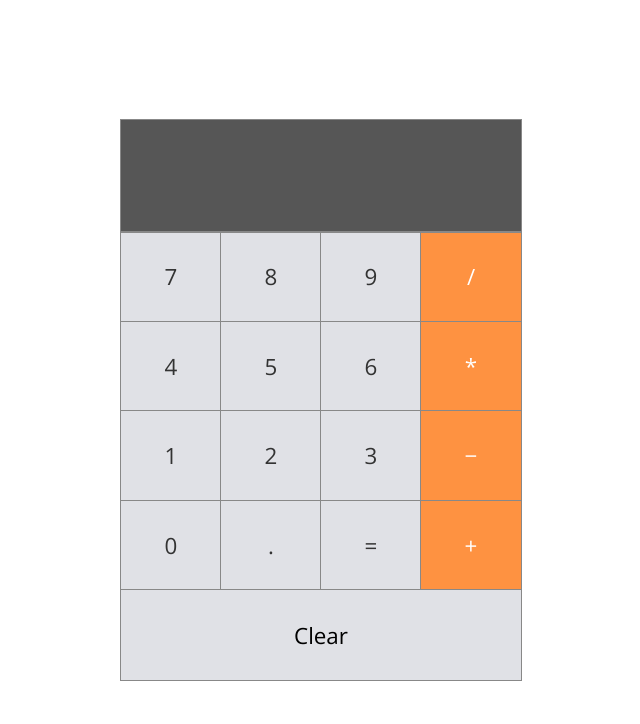
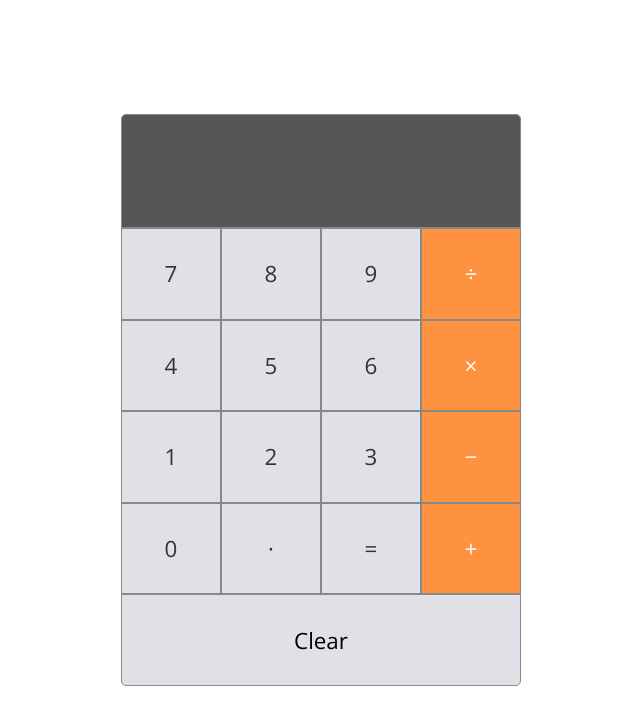
Before and after one commit to nataliecardot/react-calc, a React (Create React App) app: page / in a window 1280 px wide. Shown: the top 724 px of the page, without its empty margins (319-959 px from the left). Built offline with nearby package versions, Linux system fonts and the light colour scheme.

Commit message:
Make various styling  changes throughout

```diff
--- a/src/App.js
+++ b/src/App.js
@@ -1,16 +1,17 @@
-import React, { Component } from "react";
-import "./App.css";
-import { Button } from "./components/Button";
-import { Input } from "./components/Input";
-import { ClearButton } from "./components/ClearButton";
-import * as math from "mathjs";
+import React, { Component } from 'react';
+import './App.css';
+import { Button } from './components/Button';
+import { Input } from './components/Input';
+import { ClearButton } from './components/ClearButton';
+import * as math from 'mathjs';
+import { unregisterDecorator } from 'handlebars';
 
 class App extends Component {
   constructor(props) {
     /* Have to call super because extending component class */
     super(props);
     this.state = {
-      input: ""
+      input: ''
     };
   }
 
@@ -24,22 +25,38 @@ class App extends Component {
     this.setState({ input: math.evaluate(this.state.input) });
   };
 
+  // Using this so a middle dot can be used, which is perfectly vertically aligned, unlike period
+  handleDecimalPoint = () => {
+    this.setState({ input: this.state.input + '.' });
+  };
+
+  // Using this so a division symbol can be used
+  handleDivisionSymbol = () => {
+    this.setState({ input: this.state.input + '/' });
+  };
+
+  // Using this so a multiplication symbol can be used
+  handleMultiplicationSymbol = () => {
+    this.setState({ input: this.state.input + '*' });
+  };
+
   render() {
     return (
       <div className="app">
         <div className="calc-wrapper">
           <Input input={this.state.input}></Input>
           <div className="row">
+            {/* Multi-line edit with Ctrl + D */}
             <Button handleClick={this.addToInput}>7</Button>
             <Button handleClick={this.addToInput}>8</Button>
             <Button handleClick={this.addToInput}>9</Button>
-            <Button handleClick={this.addToInput}>/</Button>
+            <Button handleClick={() => this.handleDivisionSymbol()}>÷</Button>
           </div>
           <div className="row">
             <Button handleClick={this.addToInput}>4</Button>
             <Button handleClick={this.addToInput}>5</Button>
             <Button handleClick={this.addToInput}>6</Button>
-            <Button handleClick={this.addToInput}>*</Button>
+            <Button handleClick={() => this.handleMultiplicationSymbol()}>×</Button>
           </div>
           <div className="row">
             <Button handleClick={this.addToInput}>1</Button>
@@ -49,13 +66,13 @@ class App extends Component {
           </div>
           <div className="row">
             <Button handleClick={this.addToInput}>0</Button>
-            <Button handleClick={this.addToInput}>.</Button>
+            <Button handleClick={() => this.handleDecimalPoint()}>·</Button>
             <Button handleClick={() => this.handleEqualsSign()}>=</Button>
             <Button handleClick={this.addToInput}>+</Button>
           </div>
           <div className="row">
             {/* Inline functions create a new function on every render; potential performance hit */}
-            <ClearButton handleClear={() => this.setState({ input: "" })}>
+            <ClearButton handleClear={() => this.setState({ input: '' })}>
               Clear
             </ClearButton>
           </div>
--- a/src/components/Button.css
+++ b/src/components/Button.css
@@ -9,11 +9,19 @@
   /* Causes all flex items to be same length, regardless of content. If one flex item has a flex of 1 and another has a flex of 2, the item with a flex of 1 will take up 1/3 the space of the one with a flex of 2 */
   flex: 1;
   /* Outline is outside of border */
-  outline: 1px solid #888;
+  border: 0.5px solid #888;
   cursor: pointer;
+}
+
+.button-wrapper:hover {
+  background-color: #ccced6;
 }
 
 .operator {
   background-color: #fe9241;
   color: #fff;
 }
+
+.operator:hover {
+  background-color: #f38530;
+}
--- a/src/components/Button.js
+++ b/src/components/Button.js
@@ -1,15 +1,15 @@
-import React from "react";
-import "./Button.css";
+import React from 'react';
+import './Button.css';
 
 const isOperator = val => {
-  // Return true if it's a number, decimal point, or equals sign
-  return !isNaN(val) || val === "." || val === "=";
+  // Return true if it's a number, middle dot (gets converted to decimal point by method), or equals sign
+  return !isNaN(val) || val === '·' || val === '=';
 };
 
 export const Button = props => (
   <div
     className={`button-wrapper ${
-      isOperator(props.children) ? null : "operator"
+      isOperator(props.children) ? null : 'operator'
     }`}
     onClick={() => props.handleClick(props.children)}
   >
--- a/src/components/ClearButton.css
+++ b/src/components/ClearButton.css
@@ -8,6 +8,11 @@
   background-color: #e0e1e6;
   color: #000;
   flex: 1;
-  outline: 1px solid #888;
+  border: 0.5px solid #888;
+  border-radius: 0 0 5px 5px;
   cursor: pointer;
 }
+
+.clear-btn:hover {
+  background-color: #d2d2d3;
+}
--- a/src/components/ClearButton.js
+++ b/src/components/ClearButton.js
@@ -1,5 +1,5 @@
-import React from "react";
-import "./ClearButton.css";
+import React from 'react';
+import './ClearButton.css';
 
 export const ClearButton = props => (
   <div className="clear-btn" onClick={props.handleClear}>
--- a/src/components/Input.css
+++ b/src/components/Input.css
@@ -6,7 +6,8 @@
   font-weight: bold;
   font-size: 1.4em;
   background-color: rgba(58, 58, 58, 0.856);
-  color: white;
-  padding: 0.5em;
-  outline: 1px solid #888;
+  color: #fff;
+  padding: 0.5em 1em;
+  border: 0.5px solid #888;
+  border-radius: 5px 5px 0 0;
 }
--- a/src/components/Input.js
+++ b/src/components/Input.js
@@ -1,4 +1,4 @@
-import React from "react";
-import "./Input.css";
+import React from 'react';
+import './Input.css';
 
 export const Input = props => <div className="input">{props.input}</div>;
```
Also changed, not shown: src/App.css (line endings or trailing spaces).
